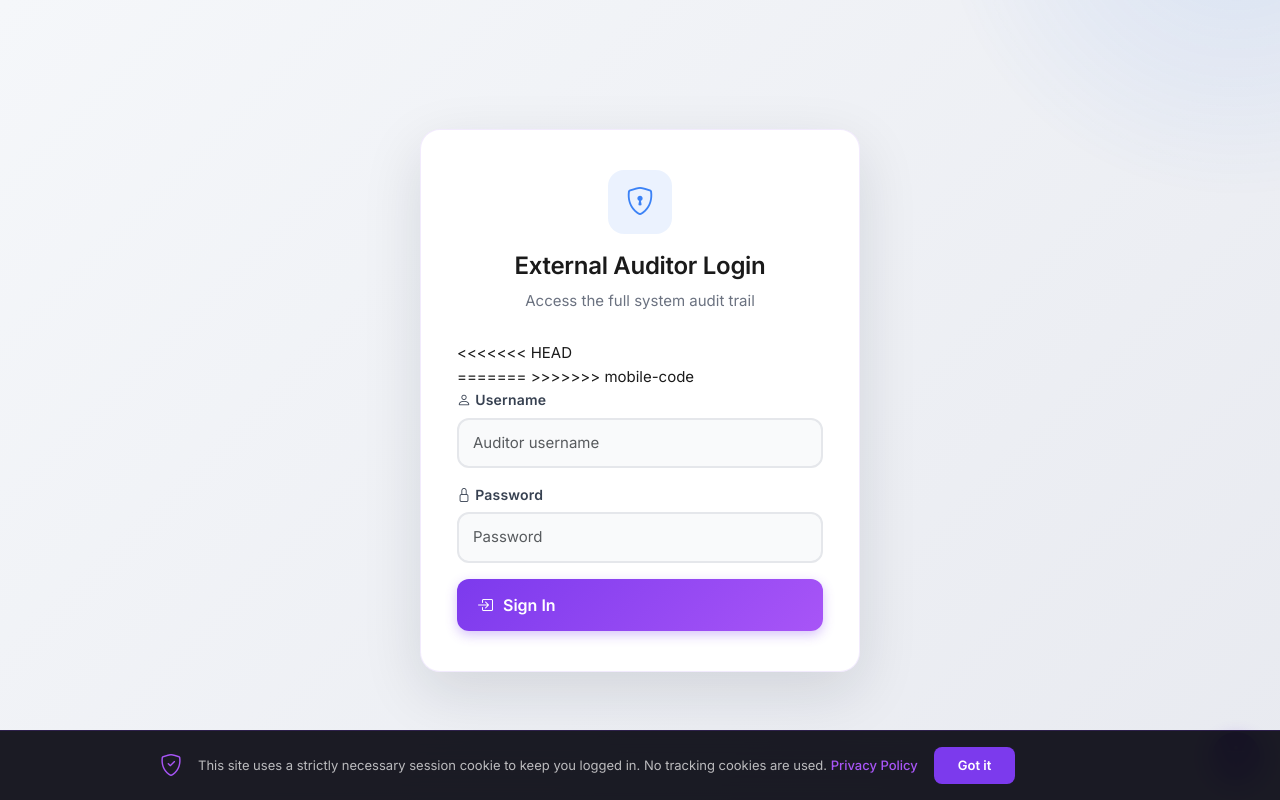
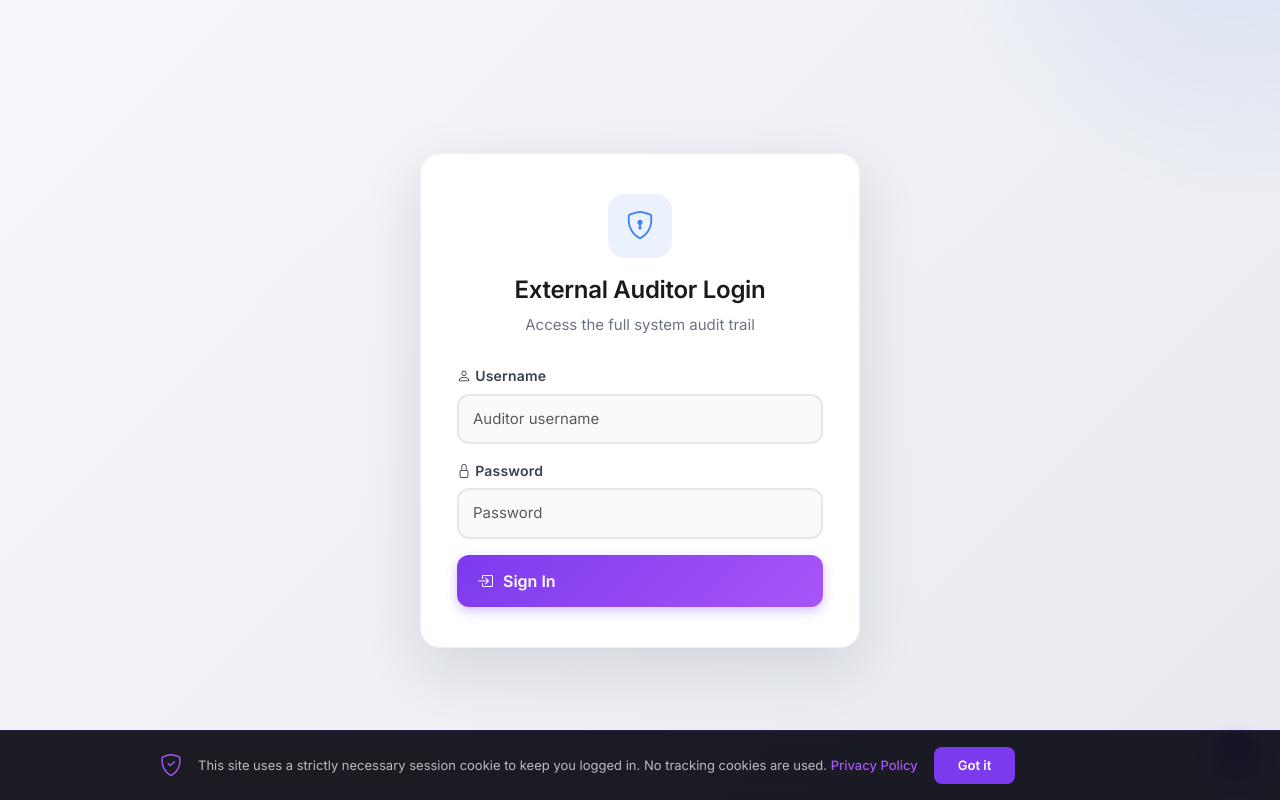
Before and after one commit to Sam-Courtney1/finalYearProject, a Flask app: page /admin/auditor-login in a window 1280 px wide. Run offline with Flask 3, Linux system fonts and the light colour scheme; some libraries are stand-ins or nearby versions; some web fonts are replaced.

Commit message:
Resolve merge conflict

```diff
--- a/presentation/templates/auditor_login.html
+++ b/presentation/templates/auditor_login.html
@@ -17,11 +17,7 @@
         </div>
         {% endfor %}
 
-<<<<<<< HEAD
-        <form action="{{ url_for('admin_bp.auditor_login') }}" method="POST">
-=======
         <form action="{{ url_for('admin_bp.auditor_login') }}" method="post">
->>>>>>> mobile-code
             <input type="hidden" name="csrf_token" value="{{ csrf_token() }}">
             <div class="mb-3">
                 <label for="username" class="form-label"><i class="bi bi-person me-1" aria-hidden="true"></i>Username</label>
```
